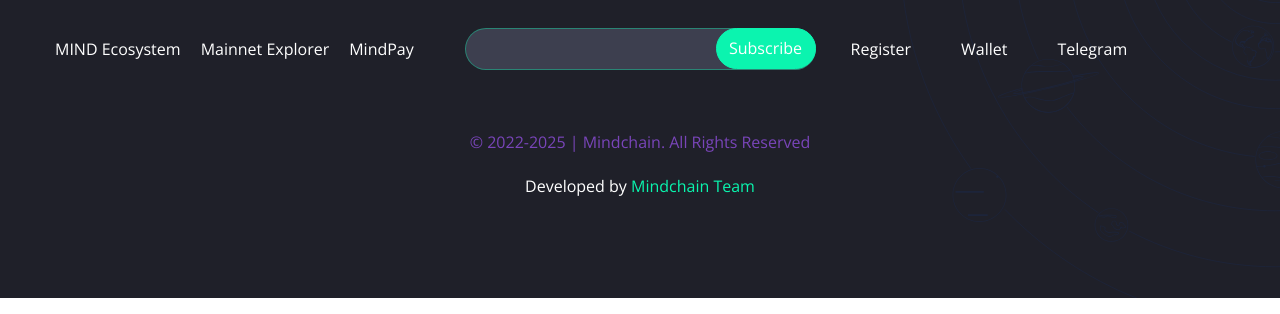
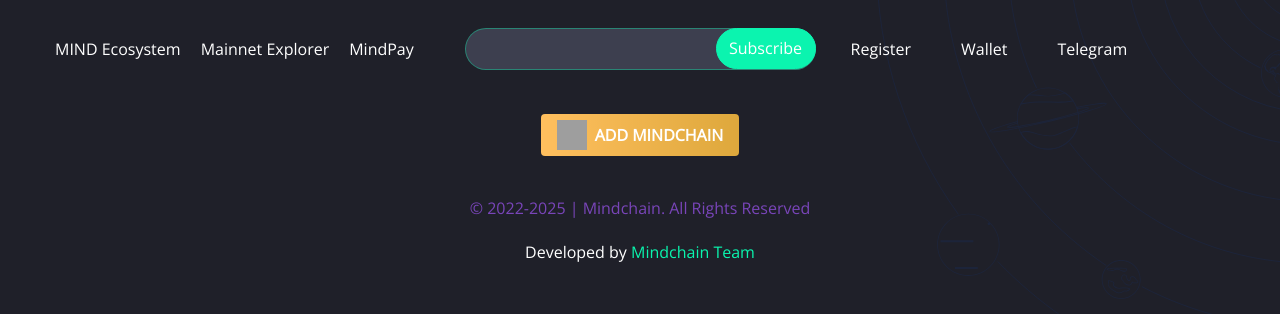
Before and after one commit to alenpragma/mindchain-defiwallet, a React (Vite) app: page /CoinMarket in a window 1280 px wide. Shown: the part 540-854 px from the top of the page. Built offline with nearby package versions, Linux system fonts and the light colour scheme; no server answers; grey boxes are pictures that could not be loaded; a web font is replaced by a local one; what tailwindcss-animated would draw is missing.

Commit message:
updated image and metamask button

```diff
--- a/src/components/Footer.jsx
+++ b/src/components/Footer.jsx
@@ -1,6 +1,9 @@
 import React from 'react'
 
 import Container from '../components/layouts/Container'
+import Metamask from "../features/Metamask/MetaMask";
+import AddMscNetwork from "../features//AddMscNetwork/AddMscNetwork";
+
 
 // images
 import footerImg from '../assets/images/footer/mind-krypton-gradient.svg'
@@ -41,7 +44,11 @@
                       </ul>
                   </div>
                </div>
-               <div className="pt-[60px]">
+               <div className="">
+                <Metamask/>
+                <AddMscNetwork/>
+               </div>
+               <div className="pt-[40px]">
                 <p className='text-[#7945b9] pb-[20px]'>© 2022-2025 | Mindchain. All Rights Reserved</p>
                 <p className=''>Developed by <a className="text-[#0AF5AE]" href="#">Mindchain Team</a></p>
                </div>
--- a/src/components/Partner.jsx
+++ b/src/components/Partner.jsx
@@ -17,12 +17,12 @@
     <section className='bg-lightBlue text-white'>
         <Container>
         <div className="w-full flex flex-col md:flex-row sm:gap-y-[200px] md:gap-y-0 gap-x-5 sm:justify-center lg:justify-between mx-auto flex-wrap animate-pulse animate-thrice animate-ease-linear">
-            <img className="h-[80px]" src={partnerImg_1} alt="partnerImg_1" />
-            <img className="h-[80px]" src={partnerImg_2} alt="partnerImg_2" />
-            <img className="h-[80px]" src={partnerImg_3} alt="partnerImg_3" />
-            <img className="h-[80px]" src={partnerImg_4} alt="partnerImg_4" />
-            <img className="h-[80px]" src={partnerImg_5} alt="partnerImg_5" />
-            <img className="h-[80px]" src={partnerImg_6} alt="partnerImg_6" />
+            <img className="w-[150px] h-[80px] mx-auto" src={partnerImg_1} alt="partnerImg_1" />
+            <img className="w-[150px] h-[80px] mx-auto" src={partnerImg_2} alt="partnerImg_2" />
+            <img className="w-[150px] h-[80px] mx-auto" src={partnerImg_3} alt="partnerImg_3" />
+            <img className="w-[150px] h-[80px] mx-auto" src={partnerImg_4} alt="partnerImg_4" />
+            <img className="w-[150px] h-[80px] mx-auto" src={partnerImg_5} alt="partnerImg_5" />
+            <img className="w-[150px] h-[80px] mx-auto" src={partnerImg_6} alt="partnerImg_6" />
             </div>
         </Container>
     </section>
--- a/src/features/AddMscNetwork/AddMscNetwork.jsx
+++ b/src/features/AddMscNetwork/AddMscNetwork.jsx
@@ -74,14 +74,15 @@
       notify("Failed to add custom chain to MetaMask..")
 
     }
+
   };
 
 
 
 
   return (
-    <section className="bg-lightBlue pb-[150px]">
-      <div className="flex justify-center pt-1 pb-5">
+    <section className="bg-lightBlue ">
+      <div className="flex justify-center pt-1">
       <button
         id="addChainButton"
         onClick={addCustomChain}
--- a/src/pages/Home.jsx
+++ b/src/pages/Home.jsx
@@ -10,8 +10,8 @@
 import FAQ from '../components/FAQ'
 import Media from '../components/Media'
 import Contact from '../components/Contact'
-import Metamask from "../features/Metamask/MetaMask";
-import AddMscNetwork from "../features//AddMscNetwork/AddMscNetwork";
+// import Metamask from "../features/Metamask/MetaMask";
+// import AddMscNetwork from "../features//AddMscNetwork/AddMscNetwork";
 
 
 
@@ -32,8 +32,8 @@
       <Media />
       <Partner />
       <Contact />
-      <Metamask/>
-     <AddMscNetwork/>
+      {/* <Metamask/> */}
+     {/* <AddMscNetwork/> */}
 
       </>
     )
```
